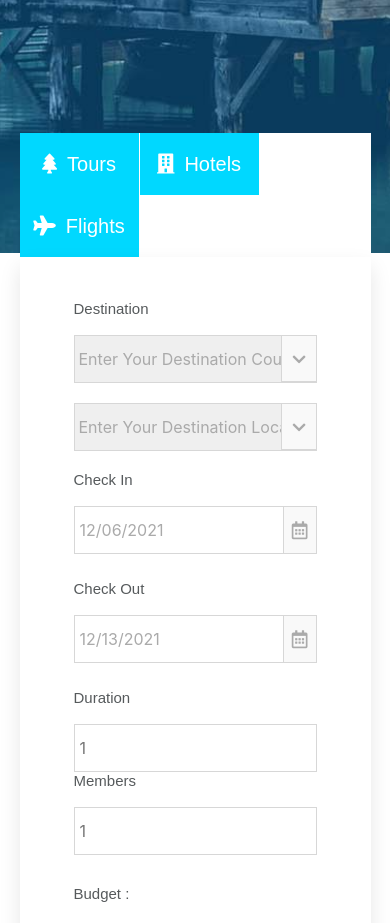
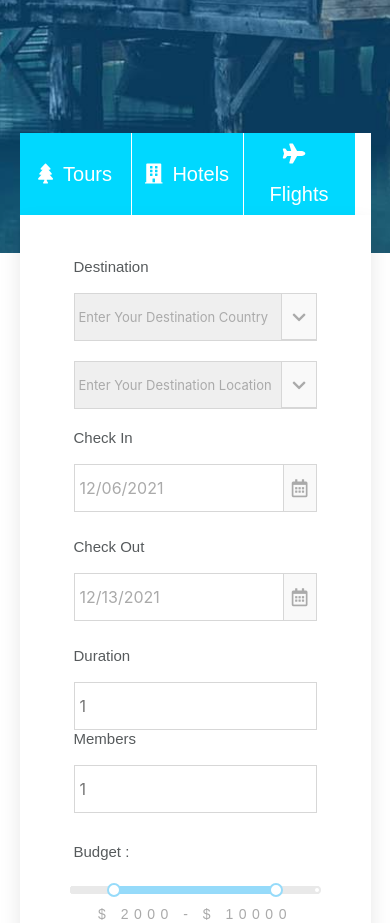
Before and after one commit to Jjemy/Tournest, a React (Create React App) app: page / in a window 390 px wide. Shown: the part 780-1703 px from the top of the page. Built offline with nearby package versions, Linux system fonts and the light colour scheme.

Commit message:
fixing responsibility errors

```diff
--- a/src/components/home/home.css
+++ b/src/components/home/home.css
@@ -337,6 +337,21 @@ select{
     }
 }
 
+@media (max-width:576px) {
+    .tab{
+        min-width: 112px;
+        line-height: 2;
+    }
+
+    select{
+        font-size: 13px;
+    }
+
+    .radio label{
+        font-size: 14px;
+    }
+}
+
 .hide{
     opacity: 0;
     visibility: hidden;
```
